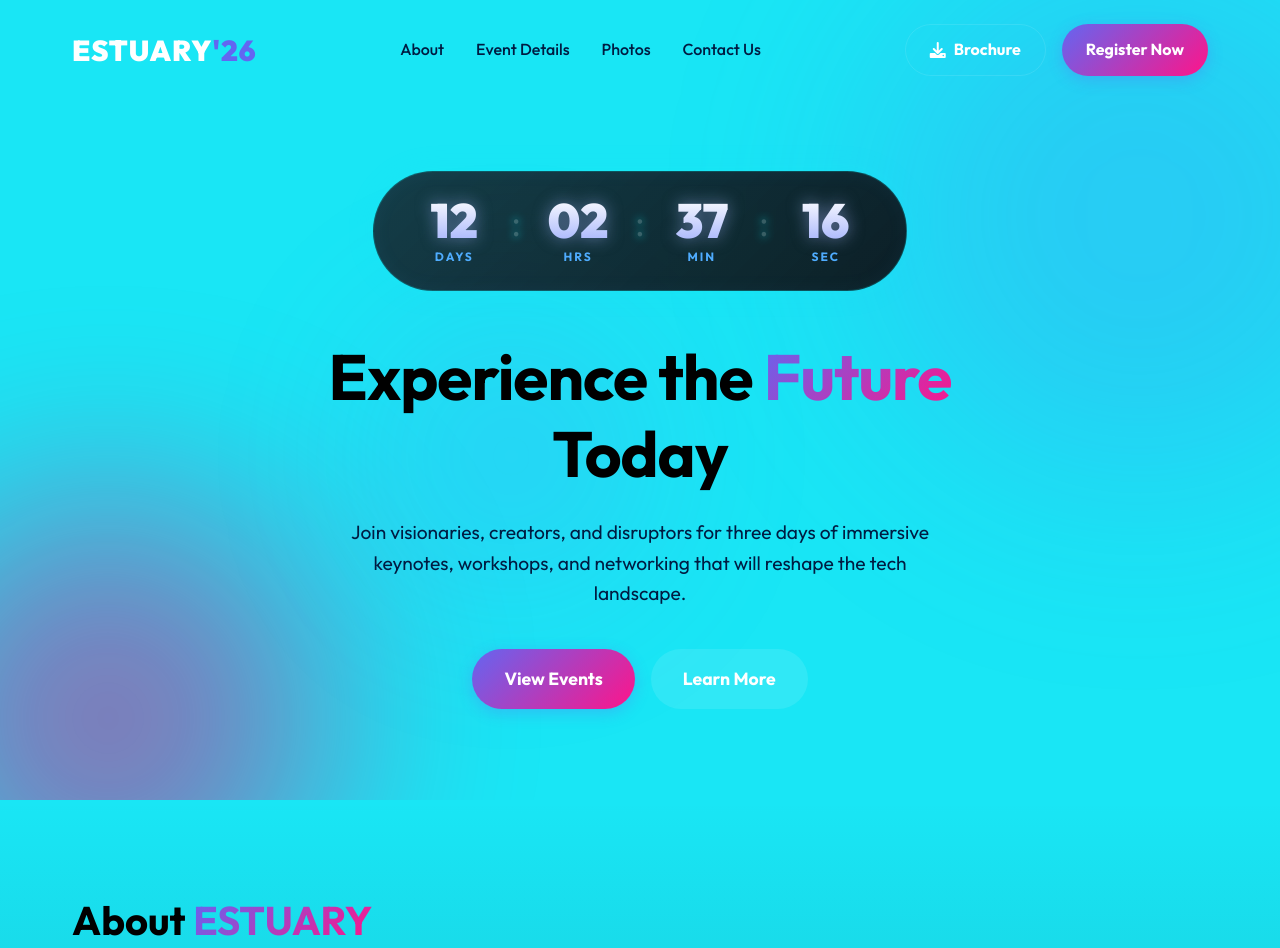
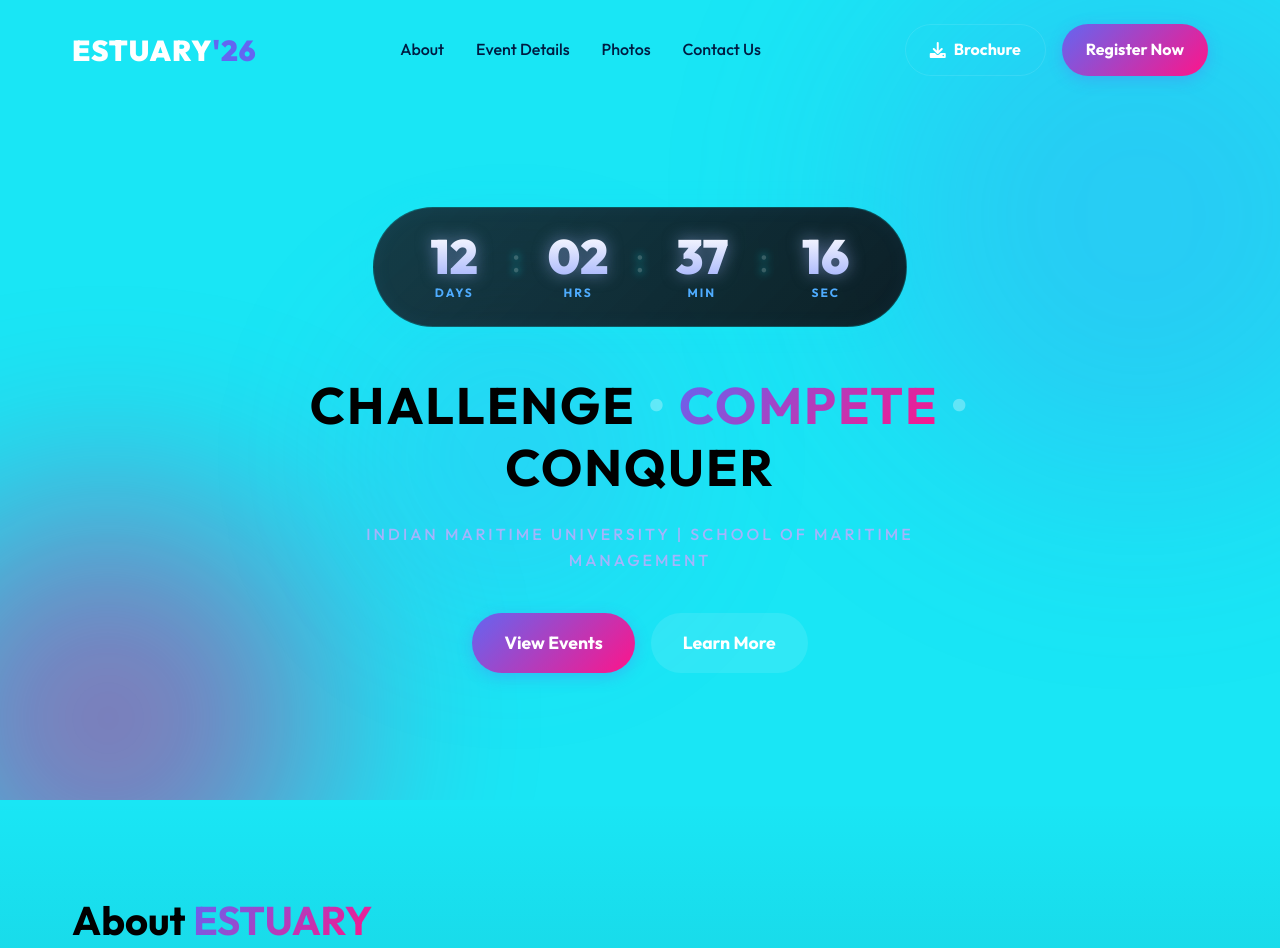
Before and after one commit to krishnakanthkve2017-tech/estuary2k26, a plain HTML site: page index.html in a window 1280 px wide. Shown: the top 948 px of the page. Drawn offline with Linux system fonts and the light colour scheme.

Commit message:
Update hero headline and subtitle

```diff
--- a/index.html
+++ b/index.html
@@ -58,9 +58,10 @@
                     <span class="elite-text">SEC</span>
                 </div>
             </div>
-            <h1>Experience the <span class="gradient-text">Future</span> Today</h1>
-            <p>Join visionaries, creators, and disruptors for three days of immersive keynotes, workshops, and
-                networking that will reshape the tech landscape.</p>
+            <h1 style="font-size: clamp(2rem, 4vw, 4.5rem); letter-spacing: 2px;">CHALLENGE <span style="color: rgba(255,255,255,0.3)">•</span> <span class="gradient-text">COMPETE</span> <span style="color: rgba(255,255,255,0.3)">•</span> CONQUER</h1>
+            <p style="text-transform: uppercase; letter-spacing: 3px; font-weight: 500; font-size: 1rem; color: #a5b4fc;">
+                Indian Maritime University | School of Maritime Management
+            </p>
             <div class="hero-buttons">
                 <a href="#events" class="btn btn-primary btn-large">View Events</a>
                 <a href="#about" class="btn btn-secondary btn-large">Learn More</a>
```
